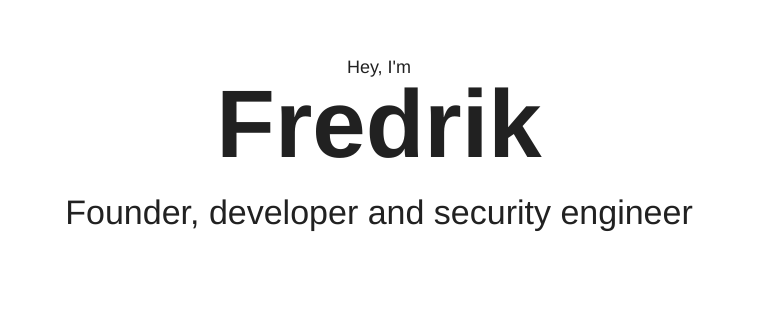
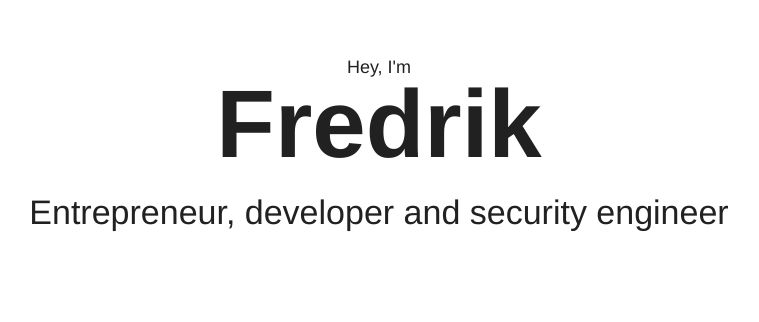
Before and after one commit to frikky/frikkycom, a Gatsby site: page / in a window 1280 px wide. Shown: the part 200-522 px from the top of the page, without its empty margins (261-1020 px from the left). Built offline with nearby package versions, Linux system fonts and the light colour scheme; Gatsby itself is replaced by a stand-in of ours.

Commit message:
Basic README update

```diff
--- a/src/pages/index.js
+++ b/src/pages/index.js
@@ -48,7 +48,7 @@ const theme = createMuiTheme({
 
 const App = () => {
 	const title = "Fredrik"
-	const subtitle = "Founder, developer and security engineer"
+	const subtitle = "Entrepreneur, developer and security engineer"
 	const platforms = [{
 		"url": "https://twitter.com/frikkylikeme",
 		"network": "twitter",
```
Also changed, not shown: README.md, 1 other file.
